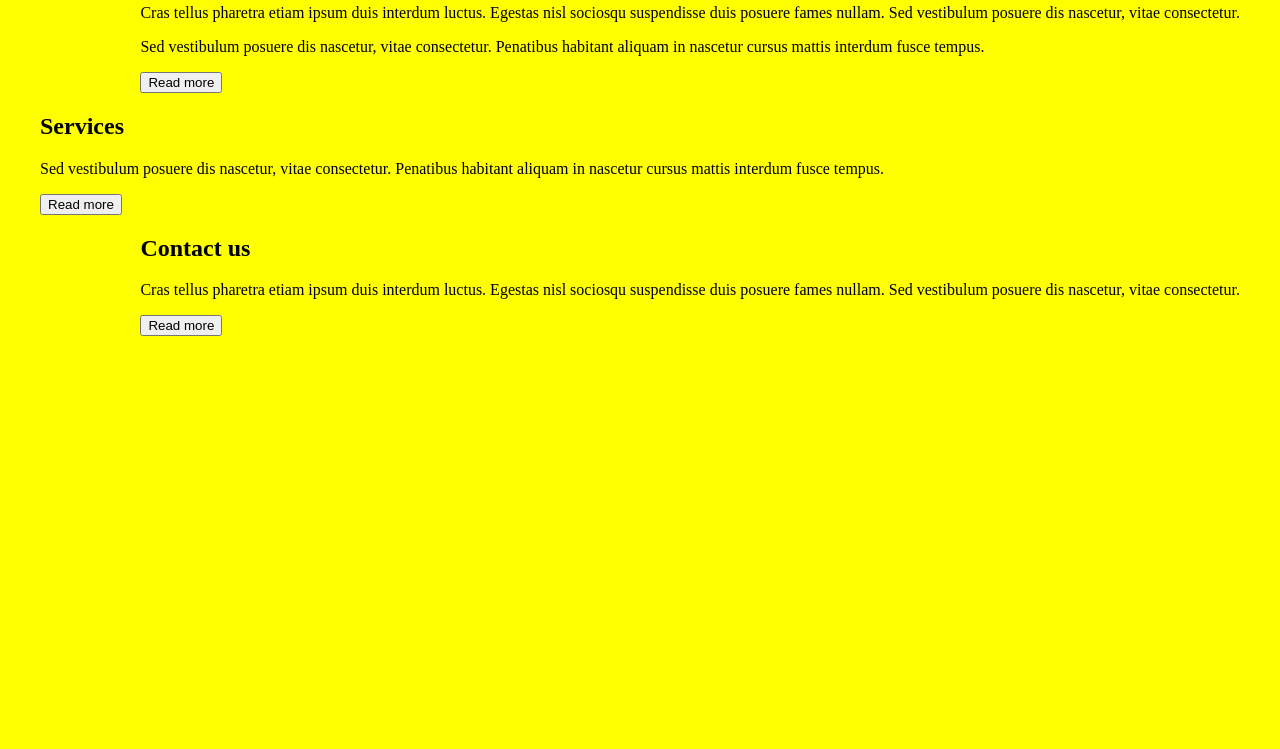
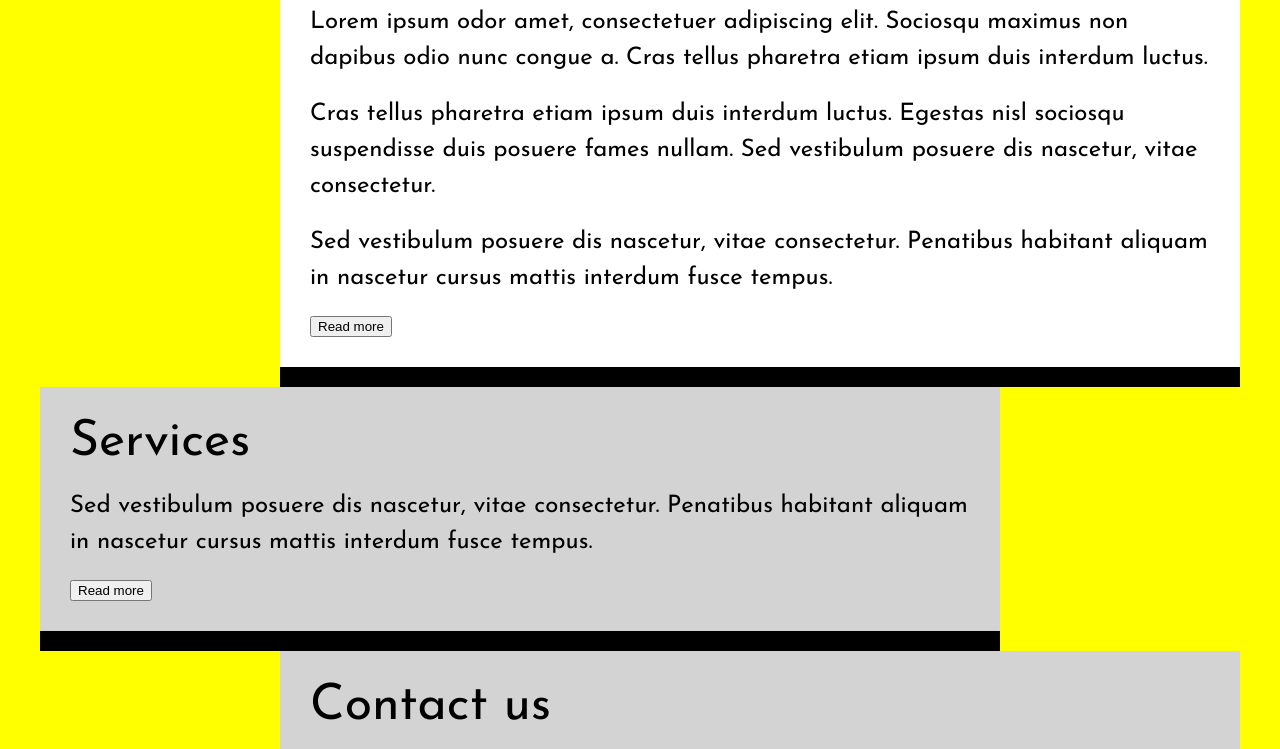
Before and after one commit to TomaszWalat/TFS-Challenges, a plain HTML site: page Day_3-Fri-07-02-25/Challenge_7/home.html in a window 1280 px wide. Shown: the part 562-1311 px from the top of the page. Before the commit the page ends 898 px from the top, so only its background shows below. Drawn offline with Linux system fonts and the light colour scheme.

Commit message:
Updated card styling

```diff
--- a/Day_3-Fri-07-02-25/Challenge_7/home.html
+++ b/Day_3-Fri-07-02-25/Challenge_7/home.html
@@ -27,7 +27,7 @@
         </nav>
         <main class="main-content">
             <div class="main-content__row  main-content__row-content--right">
-                <div class="card">
+                <div class="card card--alt-color">
                     <h2 class="card__title">About</h2>
                     <div class="card__content">
                         <p>
--- a/Day_3-Fri-07-02-25/Challenge_7/styles/card.css
+++ b/Day_3-Fri-07-02-25/Challenge_7/styles/card.css
@@ -1,17 +1,28 @@
 .card {
     display: block;
-    background-color: antiquewhite;
-    width: 80%;
-    /*padding-left: 10px;*/
-    /*padding-bottom: 10px;*/
-    /*margin-top:20px;*/
-    border-bottom: 6px solid black;
+    width: 75%;
+    padding: 30px;
+    background-color: var(--card-background-color-1);
+    border-bottom: solid 20px var(--site-accent-color-1);
+
+}
+.card--alt-color {
+    background-color: var(--card-background-color-2);
 }
 
 .card__title {
-
+    margin: 0;
+    font-size: 50px;
+    font-weight: 400;
+    font-family: var(--site-font-family);
 }
 
 .card__content {
+    font-family: var(--site-font-family);
 
+    p {
+        margin: 20px 0;
+        font-size: 24px;
+        line-height: 1.5;
+    }
 }
--- a/Day_3-Fri-07-02-25/Challenge_7/styles/styles.css
+++ b/Day_3-Fri-07-02-25/Challenge_7/styles/styles.css
@@ -5,5 +5,5 @@
 @import url("header.css");
 @import url("nav.css");
 @import url("main.css");
-/*@import url("card.css");*/
+@import url("card.css");
 /*@import url("table.css");*/
--- a/Day_3-Fri-07-02-25/Challenge_7/styles/variables.css
+++ b/Day_3-Fri-07-02-25/Challenge_7/styles/variables.css
@@ -1,12 +1,17 @@
 
 
 :root {
+    /* Site variables */
     --site-background-color: yellow;
     --site-accent-color-1: black;
     --site-accent-color-2: yellow;
     --site-font-family: "Josefin Sans", serif;
 
-
+    /* Logo banner variables */
     --banner-txt-color-1: gray;
     --banner-txt-color-2: black;
+
+    /* Card variables */
+    --card-background-color-1: lightgrey;
+    --card-background-color-2: white;
 }
```
